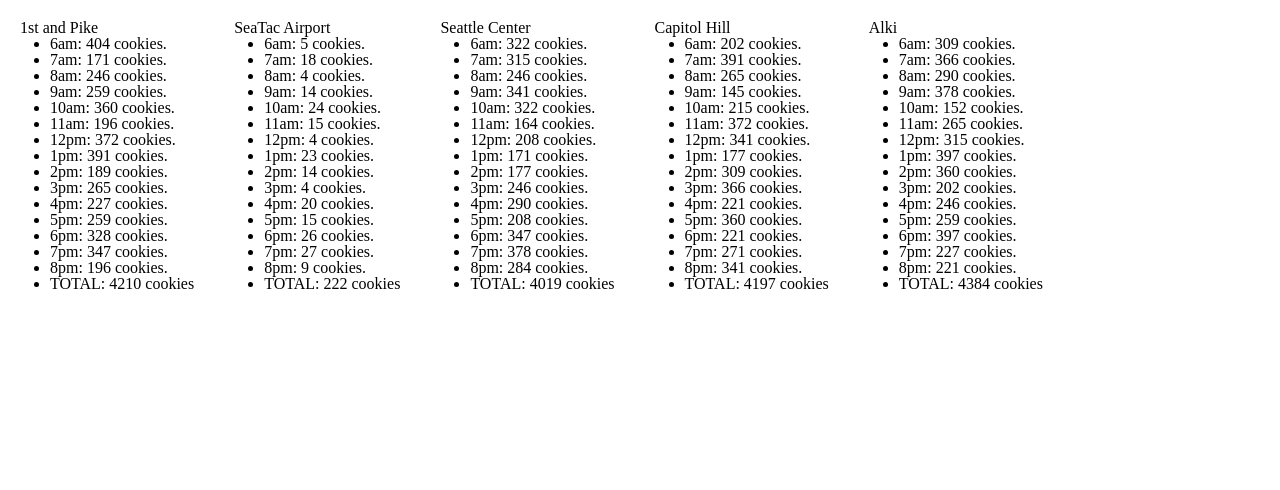
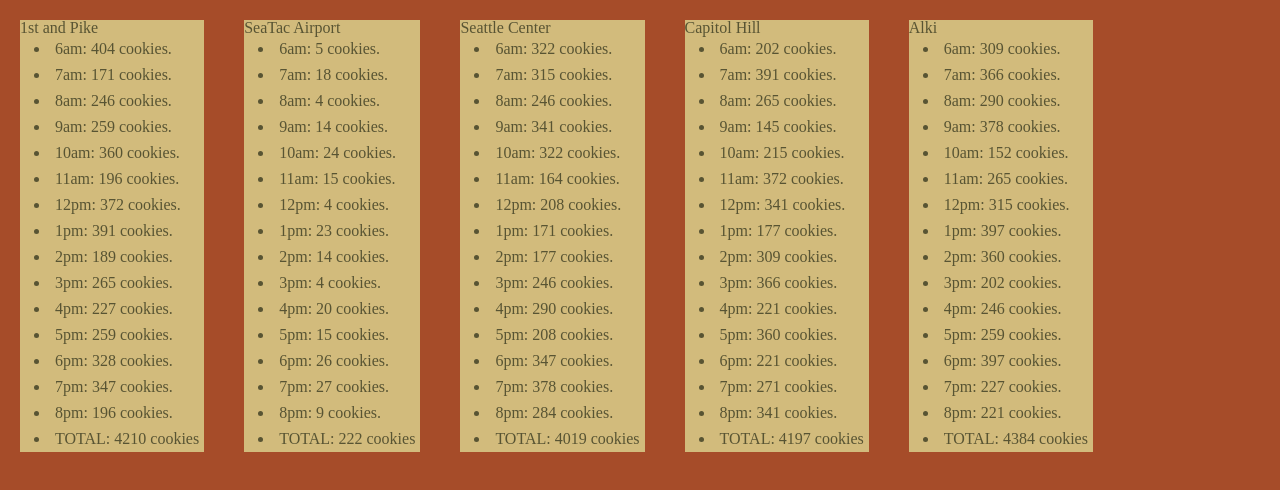
Before and after one commit to rjbrons/salmon-cookies-bronson, a plain HTML site: page sales.html in a window 1280 px wide. Drawn offline with Linux system fonts and the light colour scheme.

Commit message:
added some color styling

```diff
--- a/css/style.css
+++ b/css/style.css
@@ -1,7 +1,17 @@
+body {
+  color: rgb(88, 84, 51);
+  background-color: rgb(166, 76, 41);
+}
+
 ul {
   display: block;
   float: left;
-  padding: 20px;
+  margin: 20px;
+  background-color: rgb(210, 187, 124);
+}
+
+li {
+  padding: 5px;
 }
 ul li {
   list-style-type: disc;
```
